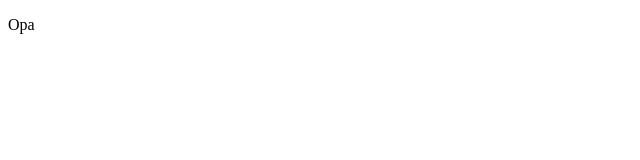
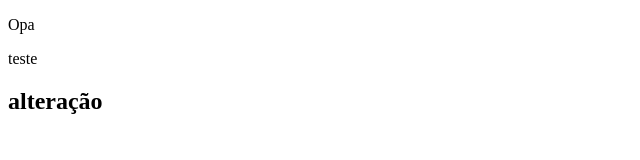
Before and after one commit to ViniciusAlexandrinoLima/curso_git1, a plain HTML site: page index.html in a window 1280 px wide. Shown: the whole page, without its empty margins (0-640 px from the left). Drawn offline with Linux system fonts and the light colour scheme.

Commit message:
Enviando alteração

```diff
--- a/index.html
+++ b/index.html
@@ -7,6 +7,8 @@
 </head>
 <body>
     <p>Opa</p>
+    <p>teste</p>
+    <h2>alteração</h2>
 
 </body>
 </html>
```
